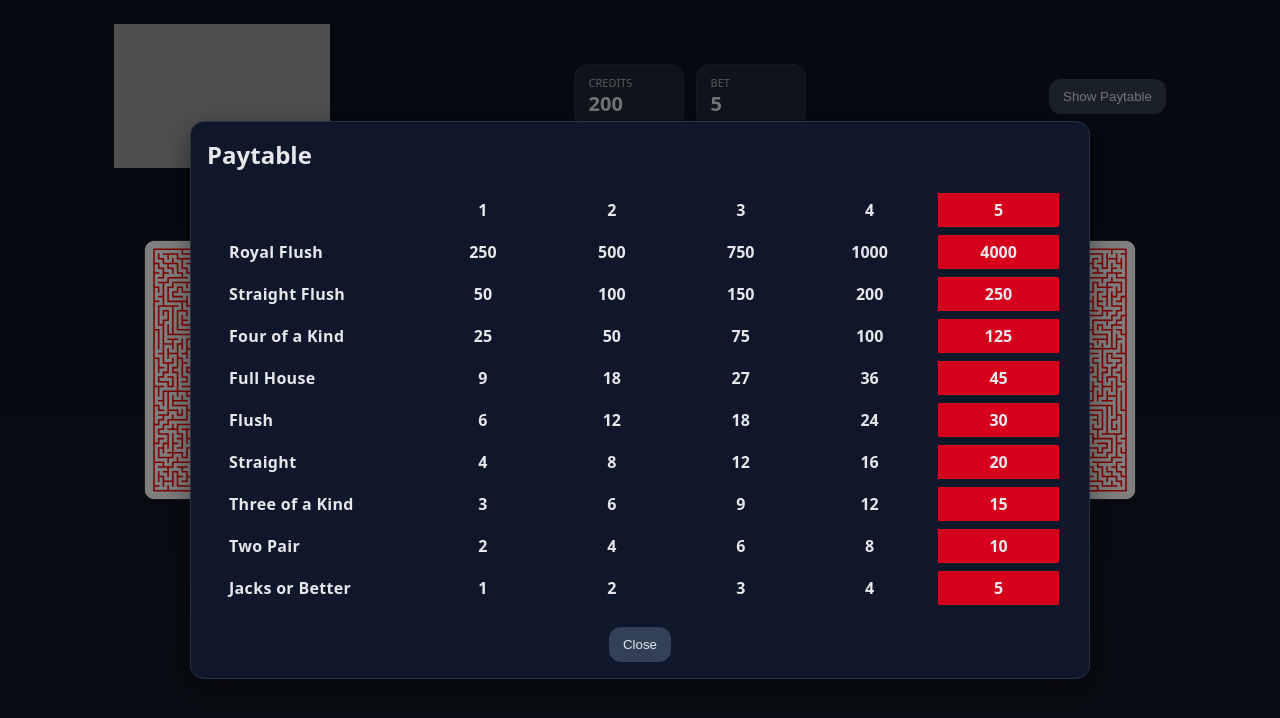
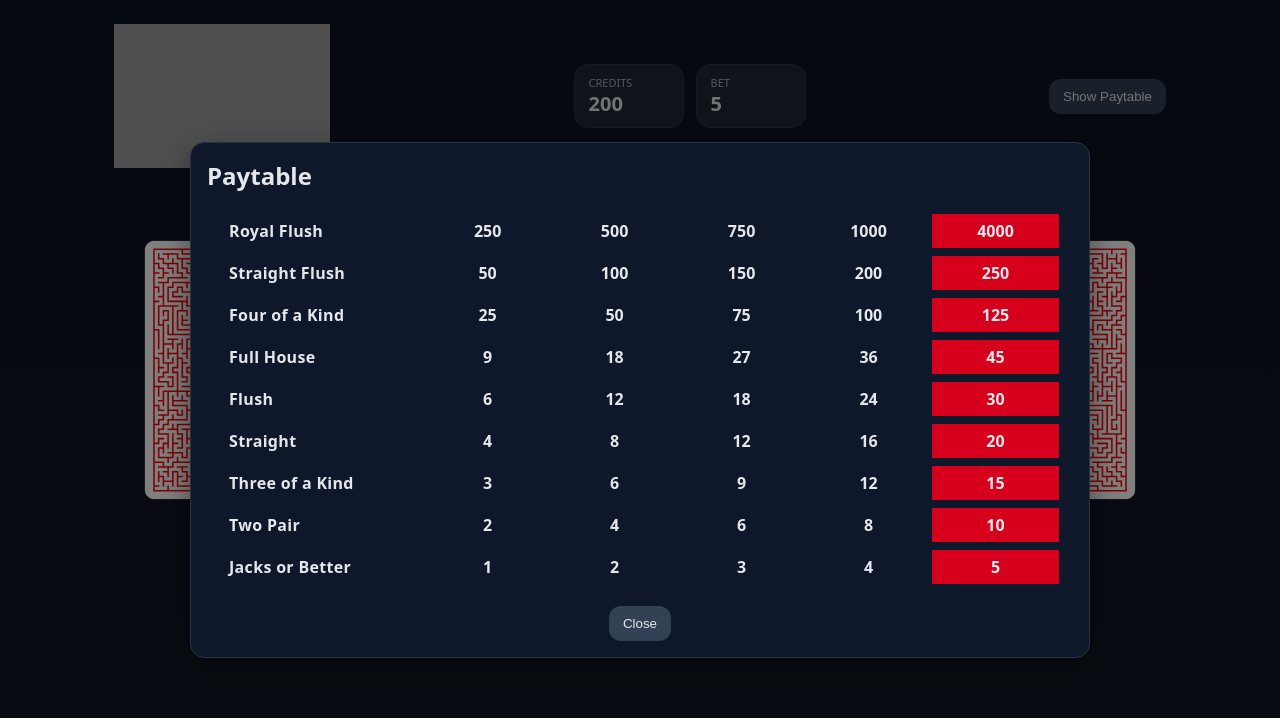
Before and after one commit to mbaturay/Casino-Poker, a React (Vite) app: page / in a window 1280 px wide. Both pictures are taken after a click on the button "Show Paytable". Shown: the top 718 px of the page. Built offline with nearby package versions, Linux system fonts and the light colour scheme; grey boxes are pictures that could not be loaded.

Commit message:
ui: remove paytable header (15) and make winning hand highlight the full row

```diff
--- a/src/VideoPoker.tsx
+++ b/src/VideoPoker.tsx
@@ -330,18 +330,14 @@ export default function VideoPoker() {
           <div className="modal modal-paytable">
             <h2>Paytable</h2>
             <div className="paytable-board" role="table" aria-label="Video Poker Paytable">
-              <div className="pt-grid">
-                <div className="pt-corner" aria-hidden="true"></div>
-                {([1,2,3,4,5] as const).map(n => (
-                  <div key={`h-${n}`} className={`pt-colhead ${bet===n?"pt-col-active":""}`}>{n}</div>
-                ))}
+              <div className="pt-grid" role="rowgroup">
                 {(["Royal Flush","Straight Flush","Four of a Kind","Full House","Flush","Straight","Three of a Kind","Two Pair","Jacks or Better"] as HandRank[]).map(name => (
-                  <>
-                    <div key={`hn-${name}`} className={`pt-hand ${result?.name===name?"pt-row-active":""}`}>{name}</div>
+                  <div className={`pt-row ${result?.name===name?"pt-row-active":""}`} key={`row-${name}`} role="row">
+                    <div className="pt-hand" role="rowheader">{name}</div>
                     {PAYTABLE[name].map((v,i)=>(
-                      <div key={`c-${name}-${i}`} className={`pt-cell ${bet===i+1?"pt-col-active":""}`}>{v}</div>
+                      <div key={`c-${name}-${i}`} className={`pt-cell ${bet===i+1?"pt-col-active":""}`} role="cell">{v}</div>
                     ))}
-                  </>
+                  </div>
                 ))}
               </div>
             </div>
--- a/src/styles.css
+++ b/src/styles.css
@@ -26,7 +26,9 @@ h1{margin:0;font-size:28px}
 	border-radius:0;
 	padding:0;
 }
-.modal.modal-paytable .pt-grid{display:grid;grid-template-columns: 1.6fr repeat(5, 1fr);column-gap:0;row-gap:8px;align-items:stretch}
+.modal.modal-paytable .pt-grid{display:flex;flex-direction:column;gap:8px}
+/* each paytable row lays out: hand name + 5 bet columns */
+.modal.modal-paytable .pt-row{display:grid;grid-template-columns: 1.6fr repeat(5, 1fr);align-items:stretch;column-gap:0;border-radius:6px}
 /* header corner spacer */
 .modal.modal-paytable .pt-corner{background:transparent;border:none;border-radius:0}
 /* status-like weight, casino yellow text with a subtle dark outline for contrast */
```
